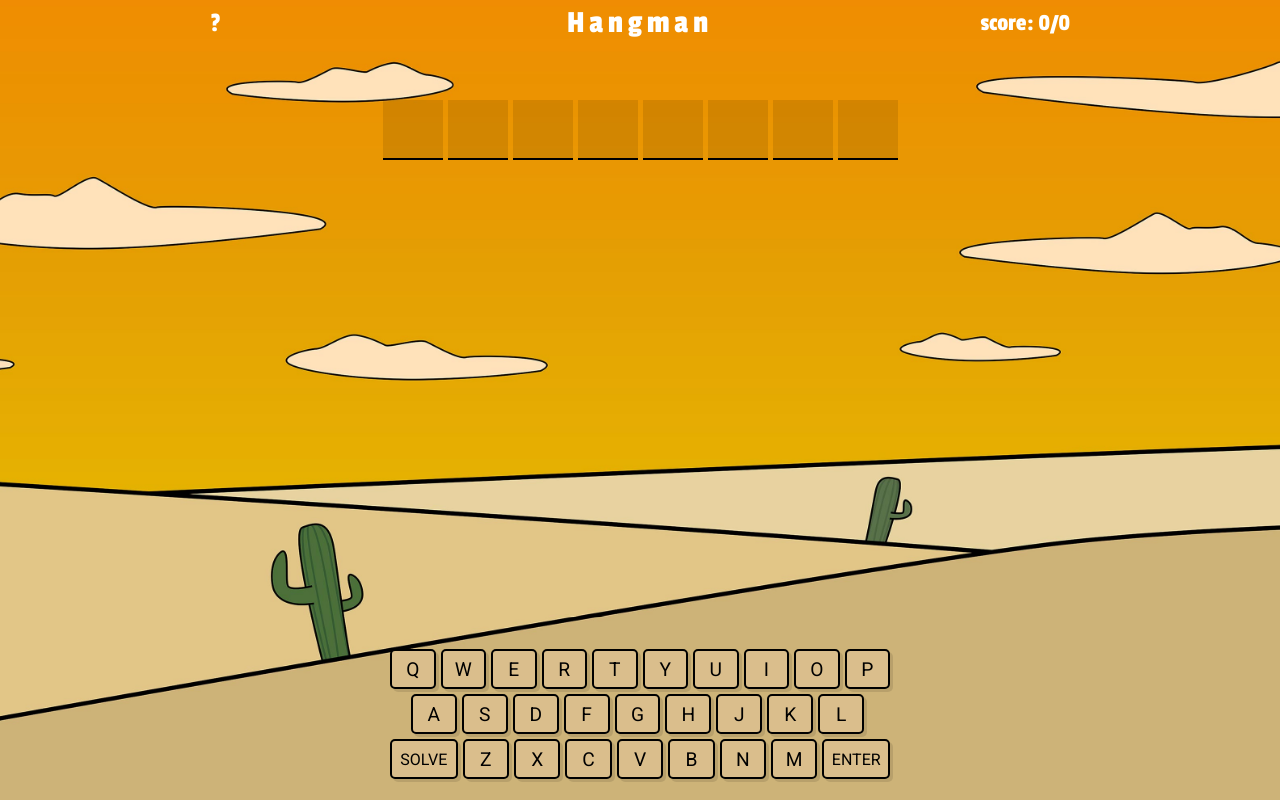
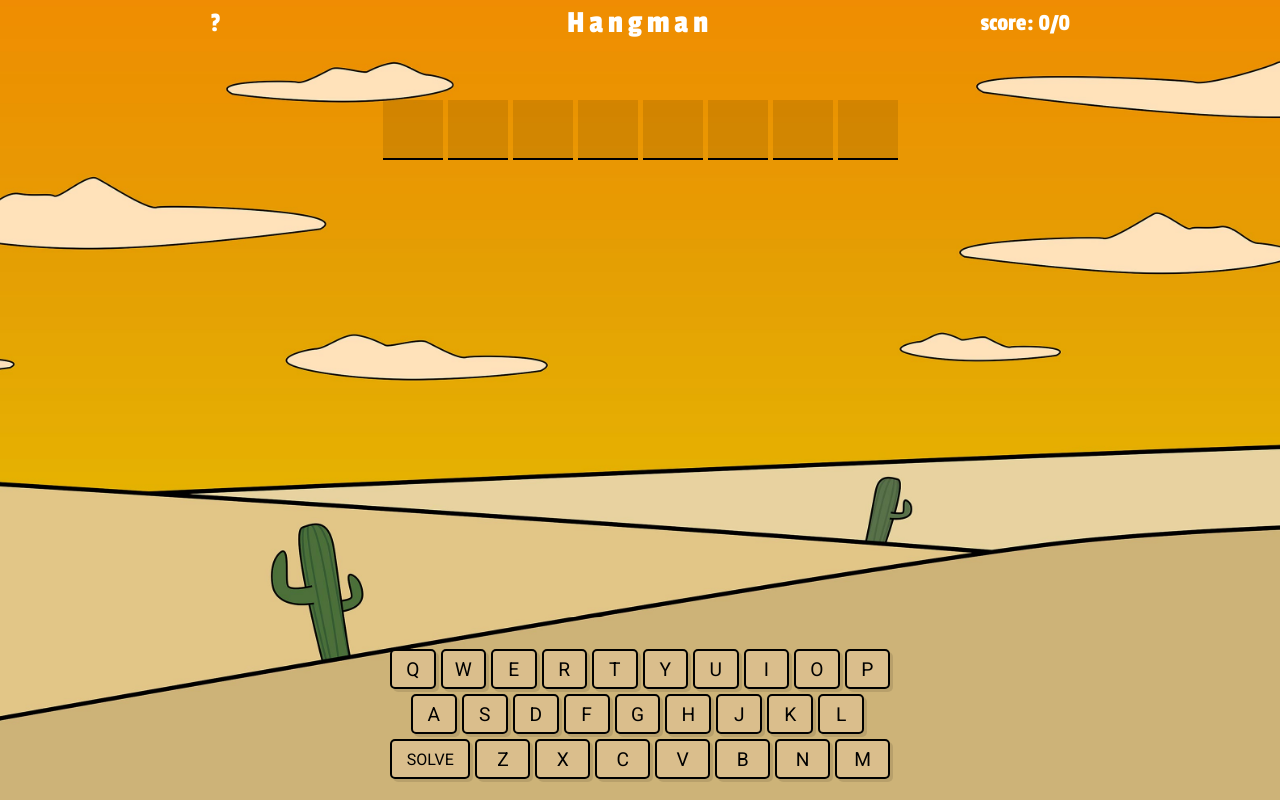
Before and after one commit to adriapujol/hangman, a React (Create React App) app: page / in a window 1280 px wide. Built offline with nearby package versions, Linux system fonts and the light colour scheme.

Commit message:
no enter key

```diff
--- a/src/components/Keyboard.jsx
+++ b/src/components/Keyboard.jsx
@@ -31,7 +31,7 @@ function Keyboard({ checkLetter, correctGuesses, wrongGuesses }) {
 
     const keys1 = ["q", "w", "e", "r", "t", "y", "u", "i", "o", "p"];
     const keys2 = ["a", "s", "d", "f", "g", "h", "j", "k", "l"];
-    const keys3 = ["solve", "z", "x", "c", "v", "b", "n", "m", "enter"];
+    const keys3 = ["solve", "z", "x", "c", "v", "b", "n", "m"];
 
     const guesses = [...correctGuesses, ...wrongGuesses];
 
```
